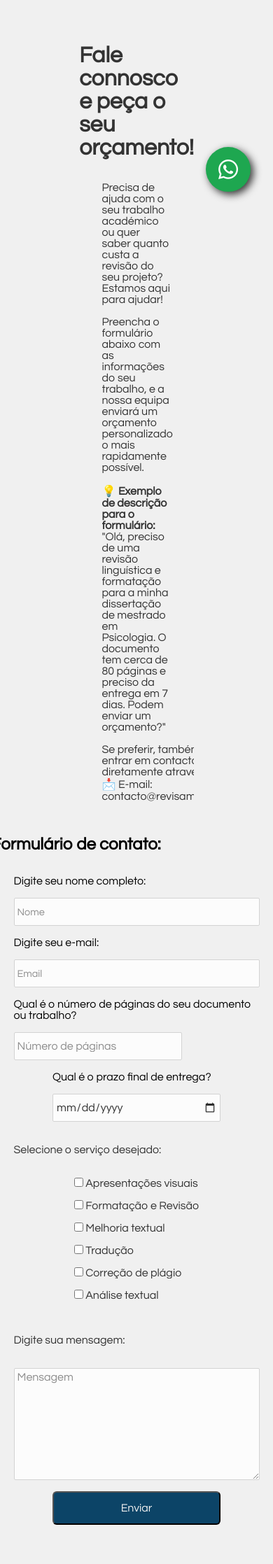
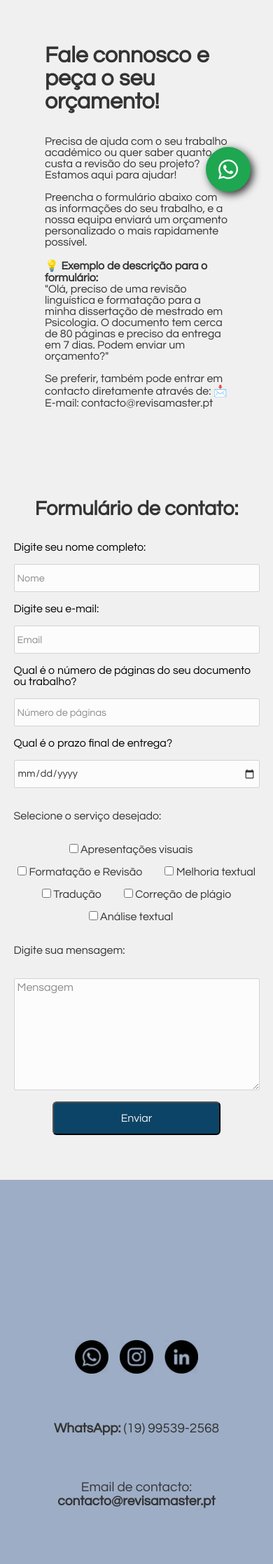
Before and after one commit to Revisa-Master/revisamaster, a Flask app: page /contacto in a window 390 px wide. Shown: the part 538-2773 px from the top of the page at 70% size. Run offline with Flask 3, Linux system fonts and the light colour scheme.

Commit message:
style: melhorar responsividade da página
- Ajustada a responsividade para melhor adaptação em diferentes telas

```diff
--- a/static/styles/styles-contacto.css
+++ b/static/styles/styles-contacto.css
@@ -177,11 +177,12 @@
 
 }
 
-.section-content-contacto__container_inicial h2{
+.section-content-contacto__form-container h2{
   font-size: 1.8rem;
   color: var(--color-font);
-  padding-top: 1rem;
+  padding-top: 5rem;
   align-self: center;
+  justify-self: center;
 
 }
 
@@ -195,7 +196,10 @@
   background-color: var(--color-background);
 }
 
-input[type="text"], input[type="email"] {
+input[type="text"],
+input[type="email"],
+input[type="date"],
+input[type="number"] {
     width: 50rem;
     height: 2.5rem;
     font-family: var(--font-main);
@@ -209,17 +213,6 @@
 textarea {
     width: 50rem;
     height: 10rem;
-    font-family: var(--font-main);
-    font-size: 1rem;
-    border: 1px solid #ccc;
-    border-radius: 2px;
-    opacity: 0.8;
-    padding: 0.25rem;
-}
-
-input[type="date"], input[type="number"]{
-    width: 15rem;
-    height: 2.5rem;
     font-family: var(--font-main);
     font-size: 1rem;
     border: 1px solid #ccc;
@@ -265,11 +258,13 @@
 
 .contact-form__container-checkbox{
 display: flex;
-flex-wrap: nowrap;
+flex-wrap: wrap;
+justify-content: center;
 font-size: 1rem;
 font-family: var(--font-main);
 color: var(--color-font);
 gap: 1rem;
+max-width: 50rem;
 
 }
 
@@ -326,18 +321,12 @@
         padding: 2rem;
     }
 
-    .contact-form__container-checkbox{
-        display: flex;
-        flex-direction: column;
-        gap: 0rem;
-    }
-
     .contact-form {
         padding: 2rem;
-        align-items: center;
     }
 
     input[type="text"], input[type="email"],
+    input[type="date"], input[type="number"],
     textarea {
 
         width: 90vw;
@@ -346,6 +335,16 @@
     .contact-form__container-2 {
         width: 90vw;
     }
+}
 
+@media(max-width: 768px) {
+  .section-content-contacto__container_inicial {
+    width: 70%;
+  }
+}
 
+@media(max-width: 480px) {
+  .section-content-contacto__container_inicial {
+    width: 100%;
+  }
 }
```
